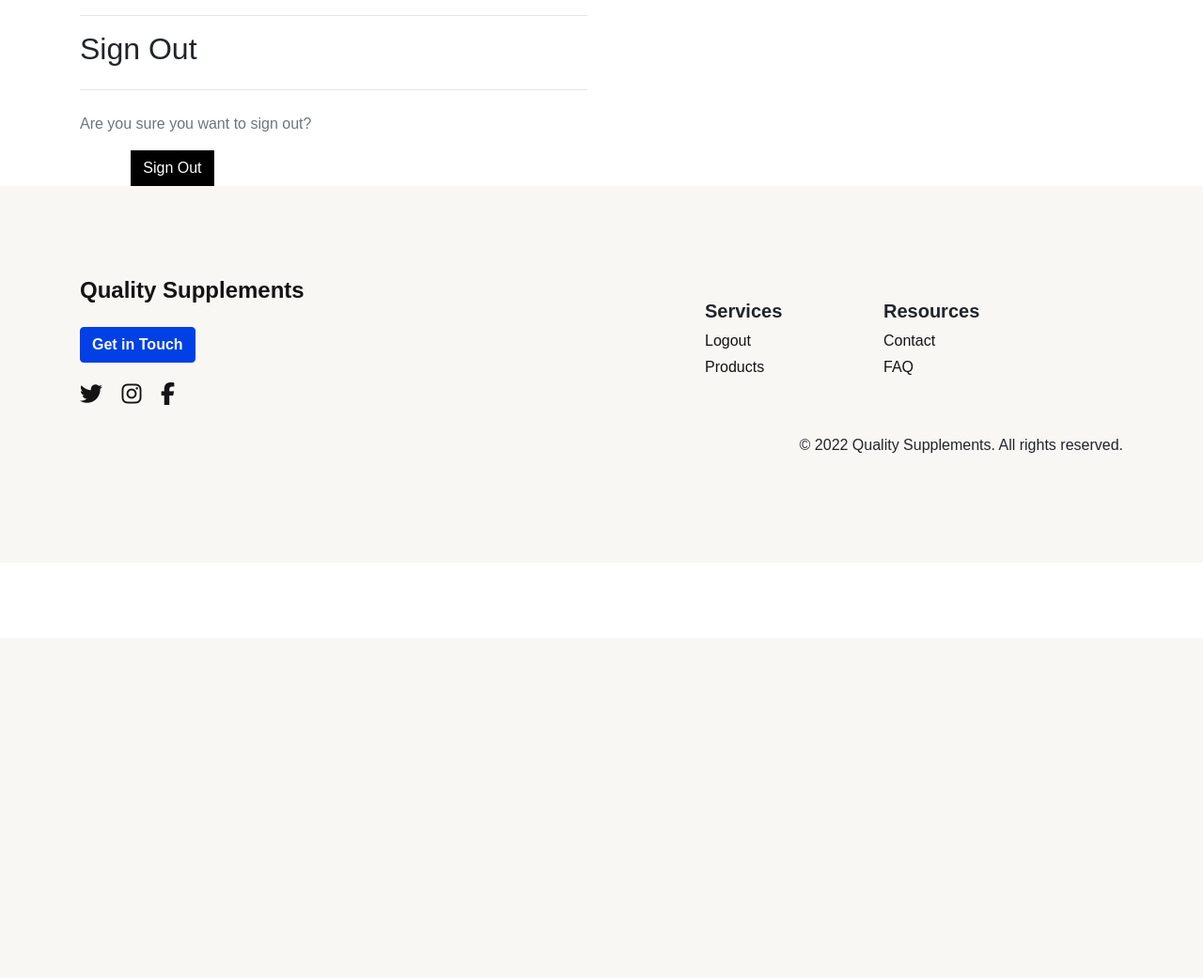
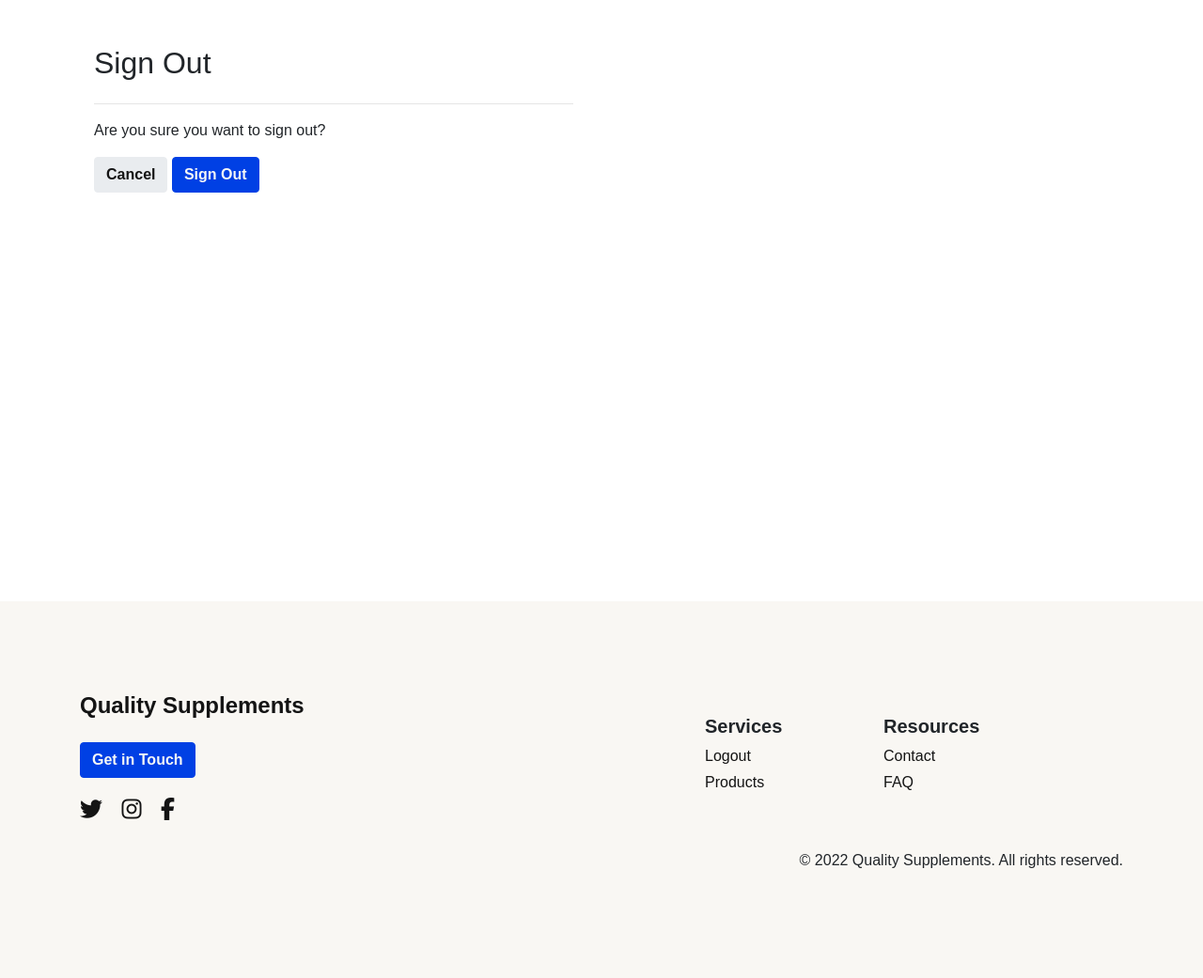
Before and after one commit to Code-Institute-Submissions/maxapn98-quality_supplements_JuneResub, a Django app: page /accounts/logout/ in a window 1280 px wide. Shown: the part 121-1162 px from the top of the page at 94% size. Before the commit the page ends 603 px from the top, so only its background shows below. Run offline with Django 3.2, Linux system fonts and the light colour scheme; a user stored in the database is signed in; some libraries are stand-ins or nearby versions.

Commit message:
Update context and style layer of allauth templates

```diff
--- a/static/css/base.css
+++ b/static/css/base.css
@@ -469,65 +469,9 @@ input[name="image"]::file-selector-button:focus{
 
 /* Allauth form formatting */
 
-.allauth-form-inner-content p {
-  margin-top: 1.5rem;
-  /* mt-4 */
-  color: #6c757d;
-  /* text-secondary */
+.allauth-form-inner-content {
+  min-height: 40rem;
 }
-
-.allauth-form-inner-content input {
-  border-color: #000;
-  border-radius: 0;
-}
-
-.allauth-form-inner-content label:not([for='id_remember']) {
-  display: none;
-}
-
-.allauth-form-inner-content input::placeholder {
-  color: #aab7c4;
-}
-
-.allauth-form-inner-content button,
-.allauth-form-inner-content input[type='submit'] {
-  /* btn */
-  display: inline-block;
-  font-weight: 400;
-  color: #fff;
-  text-align: center;
-  vertical-align: middle;
-  -webkit-user-select: none;
-  -moz-user-select: none;
-  -ms-user-select: none;
-  user-select: none;
-  background-color: #000;
-  border: 1px solid #000;
-  padding: .375rem .75rem;
-  font-size: 1rem;
-  line-height: 1.5;
-  border-radius: 0;
-
-  /* standard bootstrap btn transitions */
-  transition: color .15s ease-in-out, background-color .15s ease-in-out, border-color .15s ease-in-out, box-shadow .15s ease-in-out;
-}
-
-.allauth-form-inner-content button:hover,
-.allauth-form-inner-content input[type='submit']:hover {
-  color: #fff;
-  background-color: #222;
-  border-color: #222;
-}
-
-.allauth-form-inner-content a {
-  color:white;
-  /* text-info */
-}
-
-
-@media (max-width: 1300px) {}
-
-@media (max-width: 1120px) {}
 
 @media (max-width: 992px) {
   .hero_area {
--- a/templates/allauth/account/login.html
+++ b/templates/allauth/account/login.html
@@ -40,10 +40,9 @@ for a {{ site_name }} account and sign in below:{% endblocktrans %}</p>
   {% if redirect_field_value %}
   <input type="hidden" name="{{ redirect_field_name }}" value="{{ redirect_field_value }}" />
   {% endif %}
-  <a class="btns" href="{% url 'home' %}">Home</a>
-  <button class="primaryAction btns" type="submit">{% trans "Sign In" %}</button>
+  <button class="primaryAction btn btn-primary" type="submit">{% trans "Sign In" %}</button>
   <p class="mt-2">
-    <a class="button secondaryAction" href="{% url 'account_reset_password' %}">{% trans "Forgot Password?" %}</a>
+    <a class="mt-3" href="{% url 'account_reset_password' %}">{% trans "Forgot Password?" %}</a>
   </p>
 </form>
 
--- a/templates/allauth/account/logout.html
+++ b/templates/allauth/account/logout.html
@@ -4,10 +4,13 @@
 
 {% block head_title %}{% trans "Sign Out" %}{% endblock %}
 {% block inner_content %}
-<hr>
+<div class="container py-5">
+  <div class="row">
+    <div class="col-12">
       <h2 class="logo-font mb-4">{% trans "Sign Out" %}</h2>
       <hr>
-
+    </div>
+    <div class="col-12">
       <p>{% trans 'Are you sure you want to sign out?' %}</p>
 
       <form method="post" action="{% url 'account_logout' %}">
@@ -15,9 +18,10 @@
         {% if redirect_field_value %}
         <input type="hidden" name="{{ redirect_field_name }}" value="{{ redirect_field_value }}"/>
         {% endif %}
-  <a class="btns" href="{% url 'home' %}">Cancel</a>
-  <button type="submit">{% trans 'Sign Out' %}</button>
+        <a class="btn btn-secondary" href="{% url 'home' %}">Cancel</a>
+        <button type="submit" class="btn btn-primary">{% trans 'Sign Out' %}</button>
       </form>
-
-
+    </div>
+  </div>
+</div>
 {% endblock %}
--- a/templates/allauth/account/signup.html
+++ b/templates/allauth/account/signup.html
@@ -17,8 +17,8 @@
   {% if redirect_field_value %}
   <input type="hidden" name="{{ redirect_field_name }}" value="{{ redirect_field_value }}" />
   {% endif %}
-  <a class="btns" href="{% url 'account_login' %}">Back to Login</a>
-  <button type="submit">{% trans "Sign Up" %}</button>
+  <a class="btn btn-secondary" href="{% url 'account_login' %}">Back to Login</a>
+  <button class="btn btn-primary" type="submit">{% trans "Sign Up" %}</button>
 </form>
 
 {% endblock %}
--- a/templates/allauth/base.html
+++ b/templates/allauth/base.html
@@ -22,7 +22,7 @@
     <div>
       <strong>Menu:</strong>
       <ul>
-        {% if user.is_authenticated %}
+        {% if request.user.is_authenticated %}
         <li><a href="{% url 'account_email' %}">Change E-mail</a></li>
         <li><a href="{% url 'account_logout' %}">Sign Out</a></li>
         {% else %}
```
Lines whose indentation alone changed are shown as unchanged.
